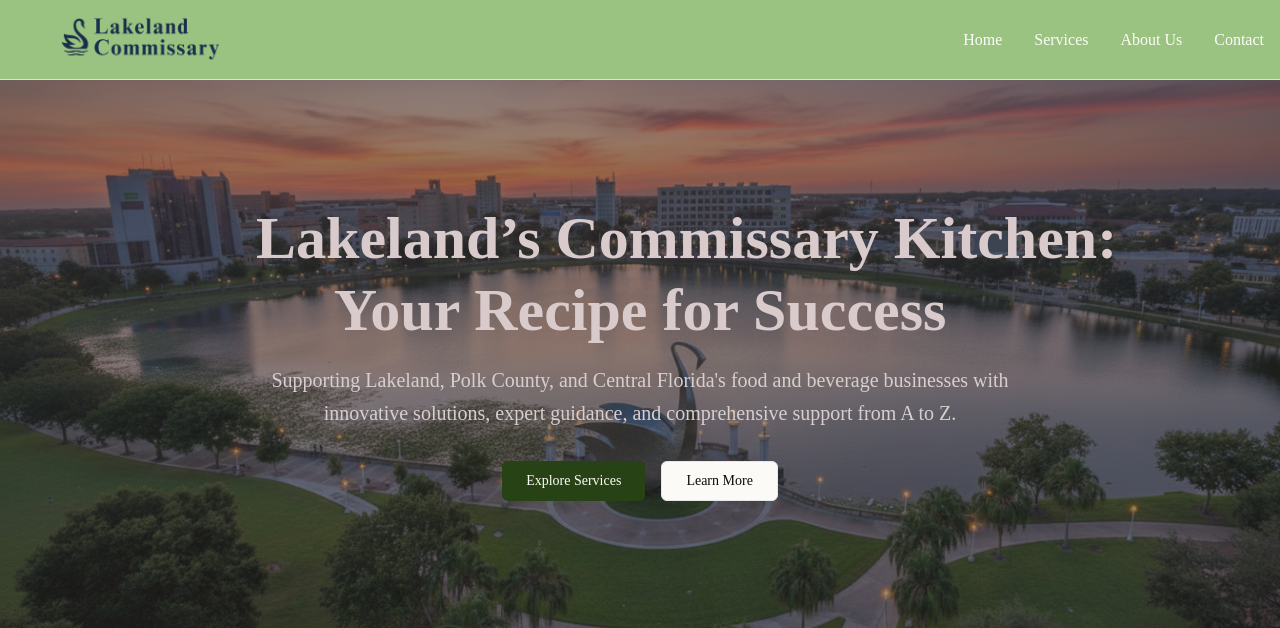
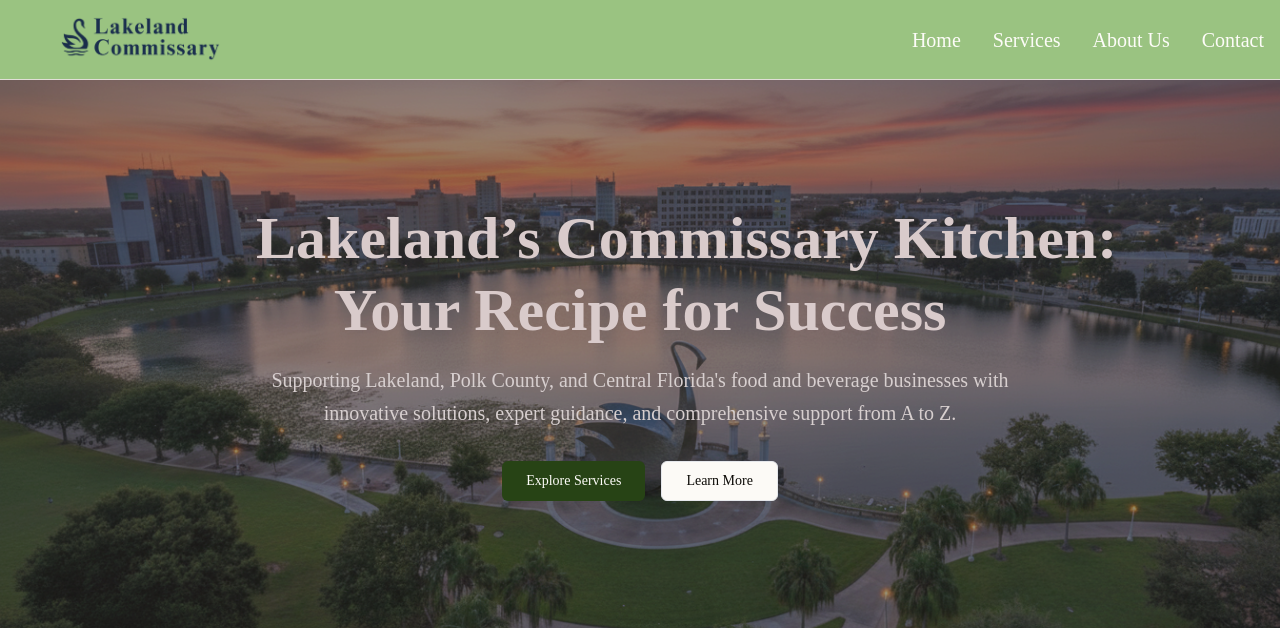
Before and after one commit to YeilerMR/BroadwayCommissary, a PHP site: page /BroadwayCommissary/ in a window 1280 px wide. Shown: the top 628 px of the page. Run offline with PHP 8.4, Linux system fonts and the light colour scheme.

Commit message:
Update header.php

```diff
--- a/includes/header.php
+++ b/includes/header.php
@@ -1,9 +1,9 @@
 <header class="border-b border-border sticky top-0 z-50 headerBG">
     <div class="container mx-auto px-4 py-4 flex items-center justify-between">
         <a href="/" class="text-2xl font-bold text-primary hover:text-primary/90 transition-colors headerText">
-            <img src="../assets/img/lakeland_commissary__1__720.png" style="width: 250px;" alt="">
+            <img src="./assets/img/lakeland_commissary__1__720.png" style="width: 250px;" alt="Lakeland Commissary Logo">
         </a>
-        <nav class="md:flex items-center gap-8">
+        <nav class="md:flex items-center gap-8 text-xl">
             <a href="#home" class="hover:text-primary transition-colors headerText">
                 Home
             </a>
```
